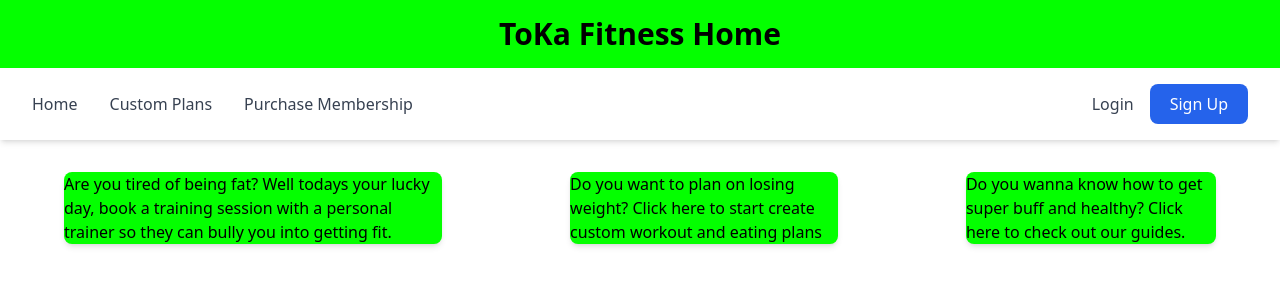
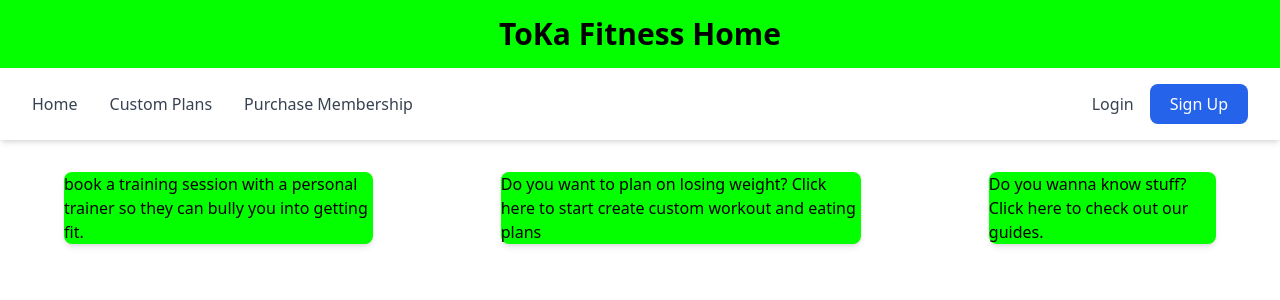
Before and after one commit to NothingIsWorkingWHY/task-2, a Flask app: page / in a window 1280 px wide. Shown: the top 300 px of the page. Run offline with Flask 3, Linux system fonts and the light colour scheme; some libraries are stand-ins or nearby versions.

Commit message:
msg changes

```diff
--- a/templates/home.html
+++ b/templates/home.html
@@ -7,13 +7,13 @@
 {% block content %}
     <div class="flex flex-row">
         <div class="w-25 h-50 mx-16 rounded-lg shadow-md bg-[#04FF00]">
-            <p>Are you tired of being fat? Well todays your lucky day, book a training session with a personal trainer so they can bully you into getting fit.</p>
+            <p>book a training session with a personal trainer so they can bully you into getting fit.</p>
         </div>
         <div class="w-25 h-50 mx-16 rounded-lg shadow-md bg-[#04FF00]">
             <p>Do you want to plan on losing weight? Click here to start create custom workout and eating plans</p>
         </div>
         <div class="w-25 h-50 mx-16 rounded-lg shadow-md bg-[#04FF00]">
-            <p>Do you wanna know how to get super buff and healthy? Click here to check out our guides.</p>
+            <p>Do you wanna know stuff? Click here to check out our guides.</p>
         </div>
     </div>
 {% endblock %}
```
